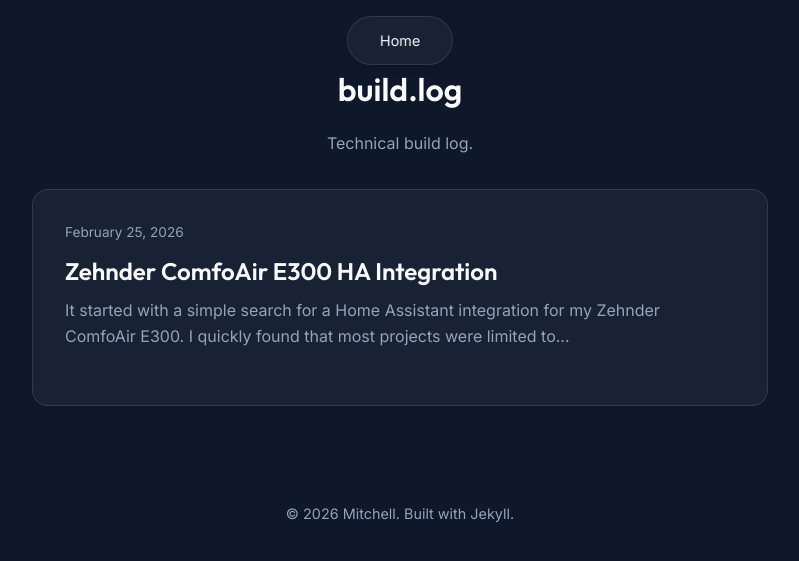
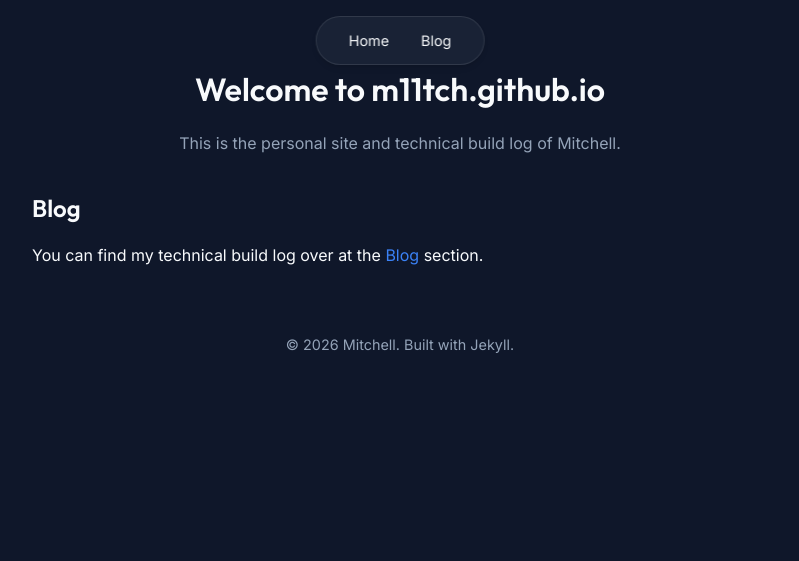
Before and after one commit to m11tch/blog, a Jekyll site: the page built from index.html, in a window 1280 px wide. Shown: the top 561 px of the page, without its empty margins (240-1039 px from the left). Built offline with Jekyll 4.4.1, drawn with Linux system fonts in a browser that asks for light colours.

Commit message:
restructure

```diff
--- a/_config.yml
+++ b/_config.yml
@@ -1,8 +1,9 @@
 title: "build.log"
 author: "Mitchell"
 description: "Technical build log."
-baseurl: "/blog"
+baseurl: ""
 url: "https://m11tch.github.io"
+permalink: /blog/:year/:month/:day/:title.html
 
 # Build settings
 markdown: kramdown
--- a/_layouts/default.html
+++ b/_layouts/default.html
@@ -12,6 +12,7 @@
 <body>
     <nav class="glass">
         <a href="{{ '/' | relative_url }}">Home</a>
+        <a href="{{ '/blog/' | relative_url }}">Blog</a>
     </nav>
 
     <div class="container animate-fade-in">
--- a/index.html
+++ b/index.html
@@ -3,20 +3,13 @@ layout: default
 ---
 
 <header>
-    <h1>{{ site.title }}</h1>
-    <p style="color: var(--text-muted);">{{ site.description }}</p>
+    <h1>Welcome to m11tch.github.io</h1>
+    <p style="color: var(--text-muted);">This is the personal site and technical build log of Mitchell.</p>
 </header>
 
 <main>
-    {% for post in site.posts %}
-    <article class="post-card" onclick="window.location='{{ post.url | relative_url }}'">
-        <div class="post-meta">{{ post.date | date: "%B %-d, %Y" }}</div>
-        <div class="post-title">
-            <h2>{{ post.title }}</h2>
-        </div>
-        <p style="color: var(--text-muted);">{{ post.excerpt | strip_html | truncatewords: 25 }}</p>
-    </article>
-    {% else %}
-    <p style="text-align: center; color: var(--text-muted);">No posts found yet. Check back soon!</p>
-    {% endfor %}
+    <section>
+        <h2>Blog</h2>
+        <p>You can find my technical build log over at the <a href="{{ '/blog/' | relative_url }}">Blog</a> section.</p>
+    </section>
 </main>
```
Also changed, not shown: blog/index.html (added, +22 -0 lines).
